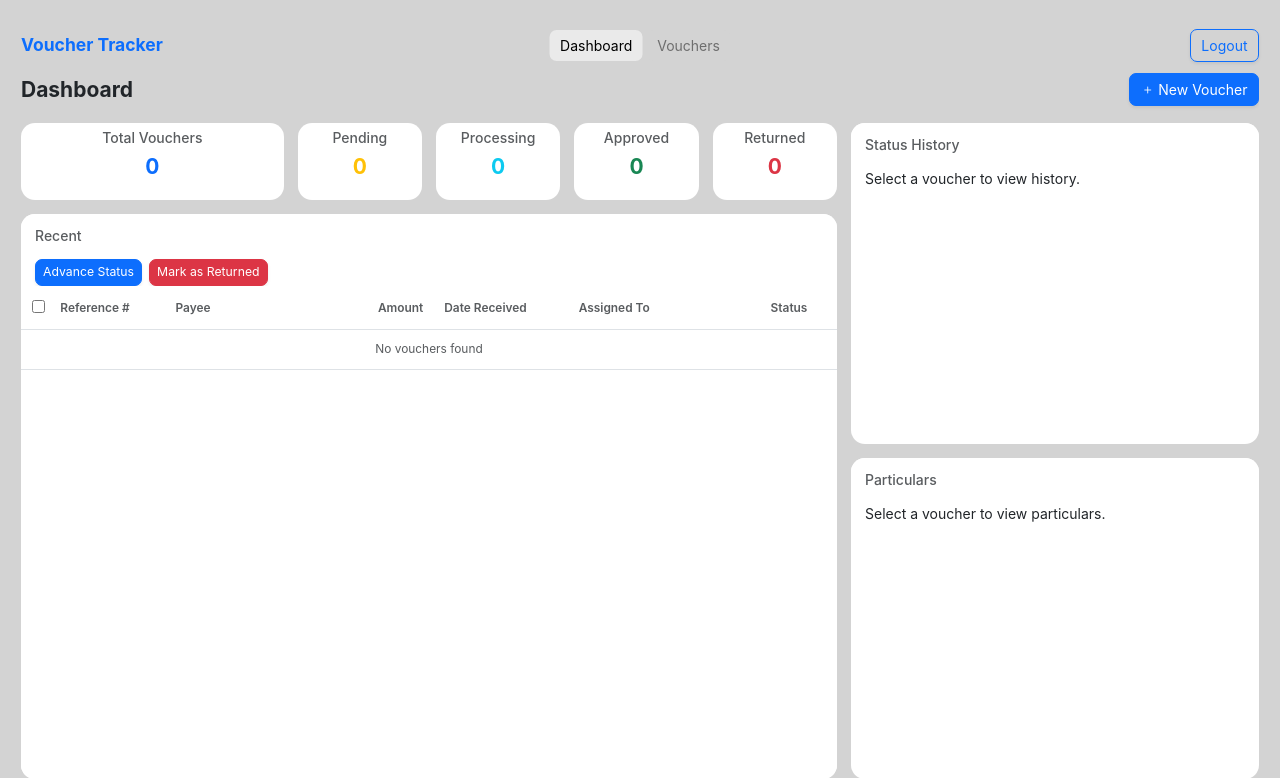
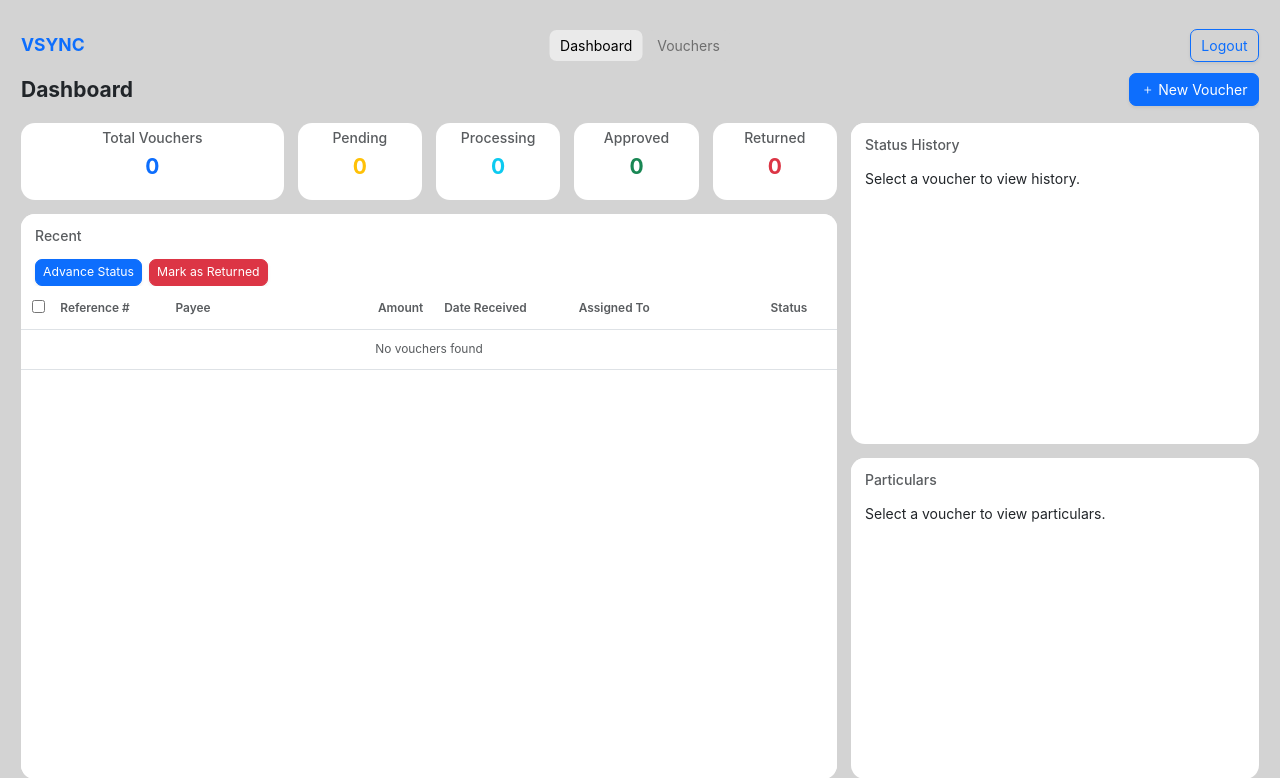
Before and after one commit to pdmg-dev/workflow-meta-tracker, a Flask app: page /dashboard in a window 1280 px wide. Shown: the top 778 px of the page. Run offline with Flask 3, Linux system fonts and the light colour scheme; a user stored in the database is signed in; data comes from the database, SQL or seed files in the repository; data that the repository does not hold is empty; some libraries are stand-ins or nearby versions.

Commit message:
refactor: tried changing the app name

```diff
--- a/app/templates/base.html
+++ b/app/templates/base.html
@@ -3,7 +3,7 @@
   <head>
     <meta charset="UTF-8" />
     <meta name="viewport" content="width=device-width, initial-scale=1.0" />
-    <title>{% block title %}Voucher Tracker{% endblock %}</title>
+    <title>{% block title %}eDVSync{% endblock %}</title>
 
     <!--Global CSS-->
     <link rel="stylesheet" href="https://cdn.jsdelivr.net/npm/bootstrap@5.3.2/dist/css/bootstrap.min.css" />
--- a/app/templates/partials/_navbar.html
+++ b/app/templates/partials/_navbar.html
@@ -1,6 +1,6 @@
 <nav class="navbar navbar-expand-lg py-2">
   <div class="container-fluid px-0">
-    <a class="navbar-brand fw-bold text-primary" href="{{ url_for('tracker.dashboard') }}">Voucher Tracker</a>
+    <a class="navbar-brand fw-bold text-primary" href="{{ url_for('tracker.dashboard') }}">VSYNC</a>
     {% if current_user.is_authenticated %}
       <button class="navbar-toggler" type="button" data-bs-toggle="collapse" data-bs-target="#navbarNav">
         <span class="navbar-toggler-icon"></span>
```
